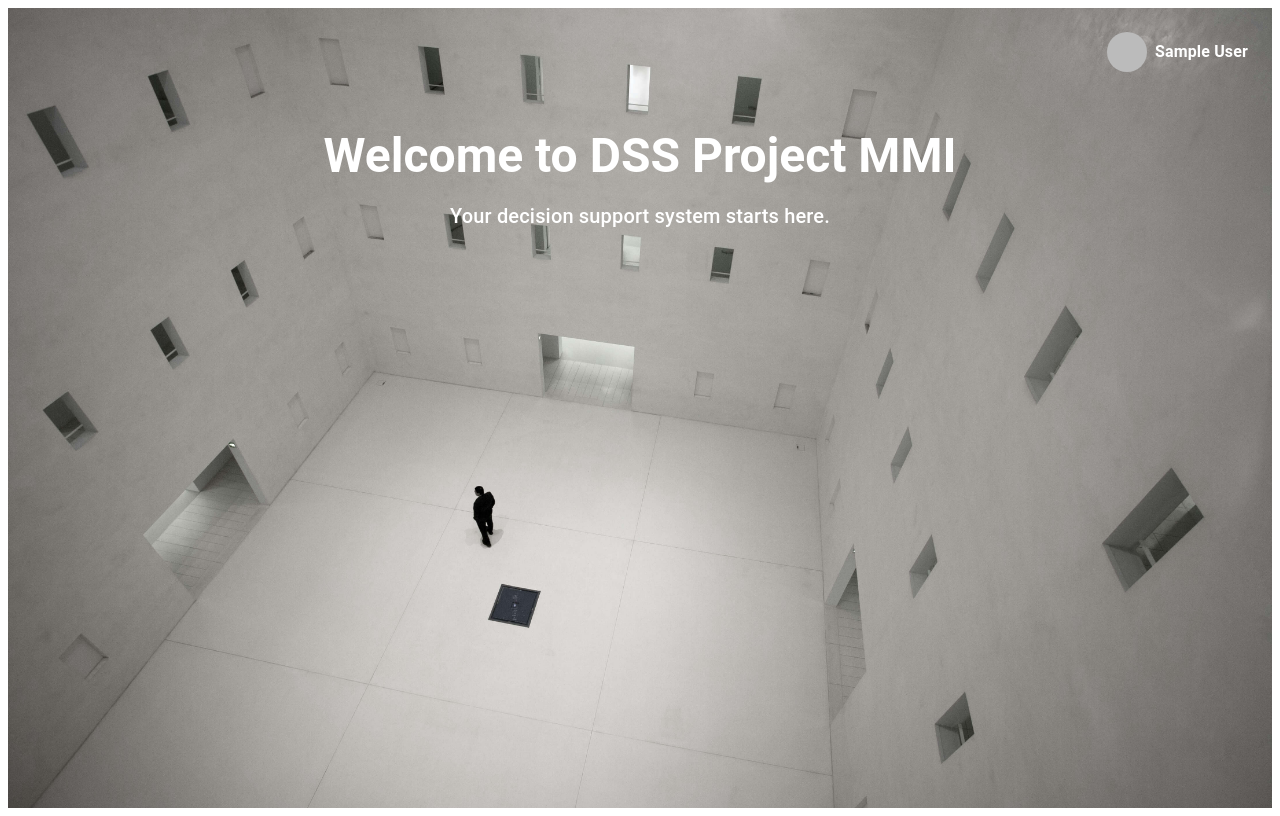
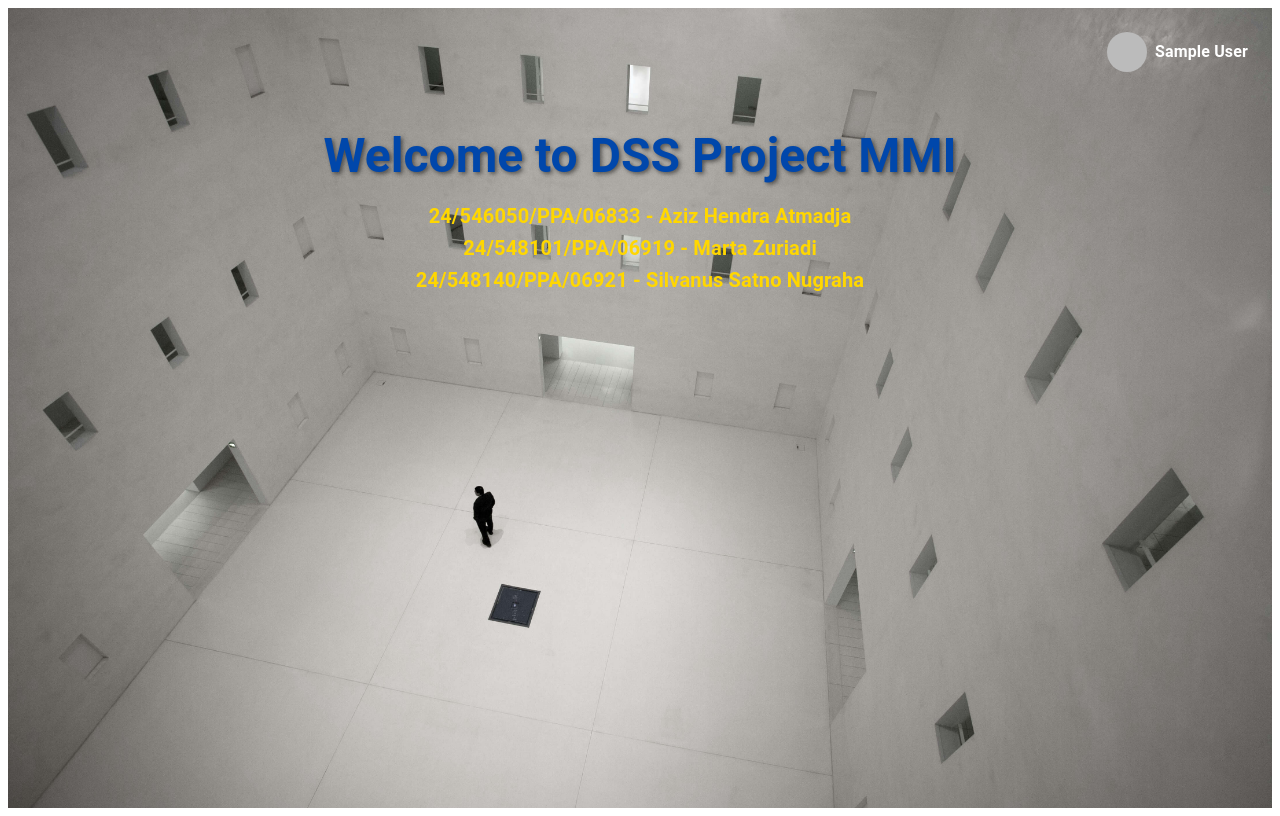
Before and after one commit to satnodeus77/dss_project_01, a Next.js app: page /home in a window 1280 px wide. Built offline with nearby package versions, Linux system fonts and the light colour scheme; no server answers; sample sign-in values are in the browser's storage.

Commit message:
Added homepage with user info and logout button

```diff
--- a/pages/home.js
+++ b/pages/home.js
@@ -70,11 +70,14 @@ export default function HomePage() {
 
       {/* Homepage Content */}
       <Container>
-        <Typography variant="h3" sx={{ color: "white", fontWeight: "bold", textAlign: "center", mt: 4 }}>
+        <Typography variant="h3" sx={{ color: "#0047AB", fontWeight: "bold", textAlign: "center", mt: 4, textShadow: "2px 2px 4px rgba(0, 0, 0, 0.5)" }}>
           Welcome to DSS Project MMI
         </Typography>
-        <Typography variant="h6" sx={{ color: "white", textAlign: "center", mt: 2 }}>
-          Your decision support system starts here.
+
+        <Typography variant="h6" sx={{ color: "#FFD700", textAlign: "center", mt: 2, fontWeight: "bold" }}>
+          24/546050/PPA/06833 - Aziz Hendra Atmadja <br />
+          24/548101/PPA/06919 - Marta Zuriadi <br />
+          24/548140/PPA/06921 - Silvanus Satno Nugraha
         </Typography>
       </Container>
     </Box>
```
